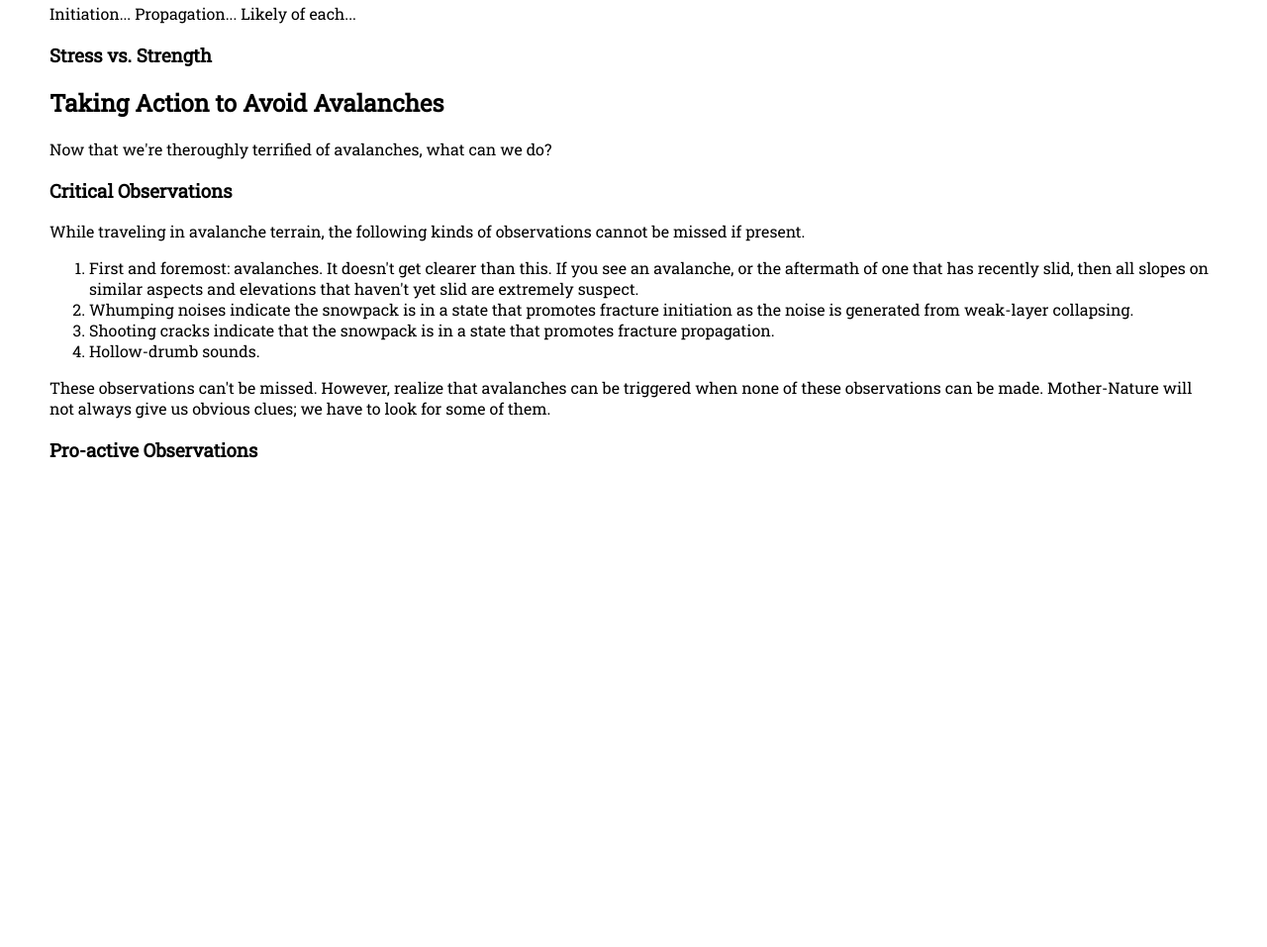
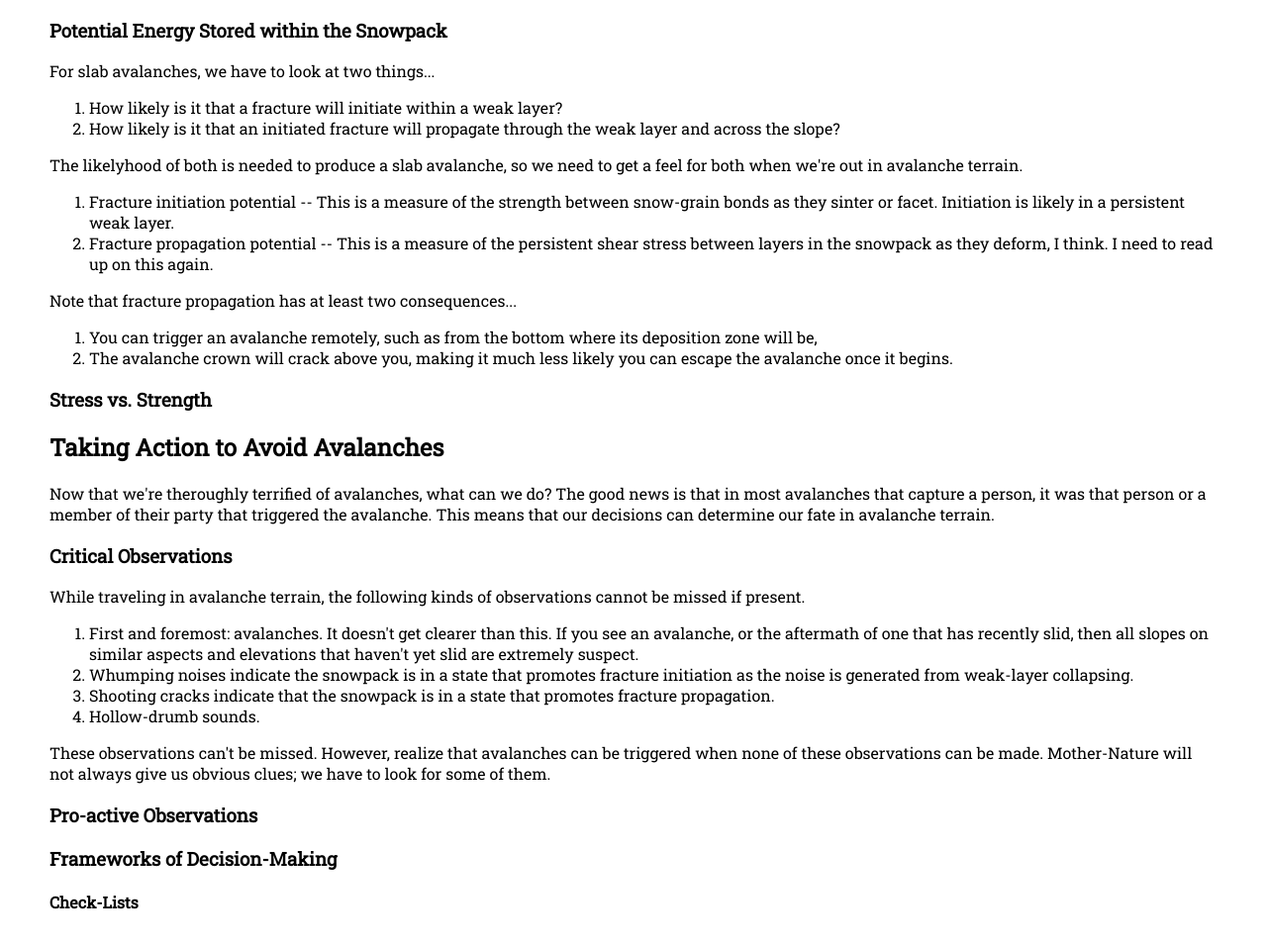
Before and after one commit to spencerparkin/Avalanche, a plain HTML site: page index.html in a window 1280 px wide. Shown: the part 4118-5075 px from the top of the page at 99% size. Before the commit the page ends 4635 px from the top, so only its background shows below. Drawn offline with Linux system fonts and the light colour scheme.

Commit message:
more thoughts

```diff
--- a/index.html
+++ b/index.html
@@ -127,6 +127,8 @@
 				<li>Produce massive cornices that, if fell, could trigger an avalanche,</li>
 				<li>Create wind-drifted snow, a relatively consolidated layer that may be hollow sounding.</li>
 			</ol>
+			It's really important that you can learn to recognize the effects of wind while traveling in avalanche terrain.  Looking at the snow surface, you should, for example, be able to tell which
+			direction the wind has been blowing, if at all.
 		</p>
 		<h3>Rain</h3>
 		<p>
@@ -243,11 +245,22 @@
 		</p>
 		<h3>Potential Energy Stored within the Snowpack</h3>
 		<p>
-			Initiation...
-			Propagation...
-			Likely of each...
-			<!--shear stress = potential energy?-->
-			<!--Perfect booby-trap, because the slab breaks above you.-->
+			For slab avalanches, we have to look at two things...
+			<ol>
+				<li>How likely is it that a fracture will initiate within a weak layer?</li>
+				<li>How likely is it that an initiated fracture will propagate through the weak layer and across the slope?</li>
+			</ol>
+			The likelyhood of both is needed to produce a slab avalanche, so we need to get a feel for both
+			when we're out in avalanche terrain.
+			<ol>
+				<li>Fracture initiation potential -- This is a measure of the strength between snow-grain bonds as they sinter or facet.  Initiation is likely in a persistent weak layer.</li>
+				<li>Fracture propagation potential -- This is a measure of the persistent shear stress between layers in the snowpack as they deform, I think.  I need to read up on this again.</li>
+			</ol>
+			Note that fracture propagation has at least two consequences...
+			<ol>
+				<li>You can trigger an avalanche remotely, such as from the bottom where its deposition zone will be,</li>
+				<li>The avalanche crown will crack above you, making it much less likely you can escape the avalanche once it begins.</li>
+			</ol>
 		</p>
 		<h3>Stress vs. Strength</h3>
 		<p>
@@ -259,6 +272,9 @@
 		<h2>Taking Action to Avoid Avalanches</h2>
 		<p>
 			Now that we're theroughly terrified of avalanches, what can we do?
+			The good news is that in most avalanches that capture a person, it was that person or a member of
+			their party that triggered the avalanche.  This means that our decisions can determine our fate
+			in avalanche terrain.
 		</p>
 		<h3>Critical Observations</h3>
 		<p>
@@ -275,5 +291,7 @@
 		<h3>Pro-active Observations</h3>
 		<p>
 		</p>
+		<h3>Frameworks of Decision-Making</h3>
+		<h4>Check-Lists</h4>
 	</body>
 </html>
```
